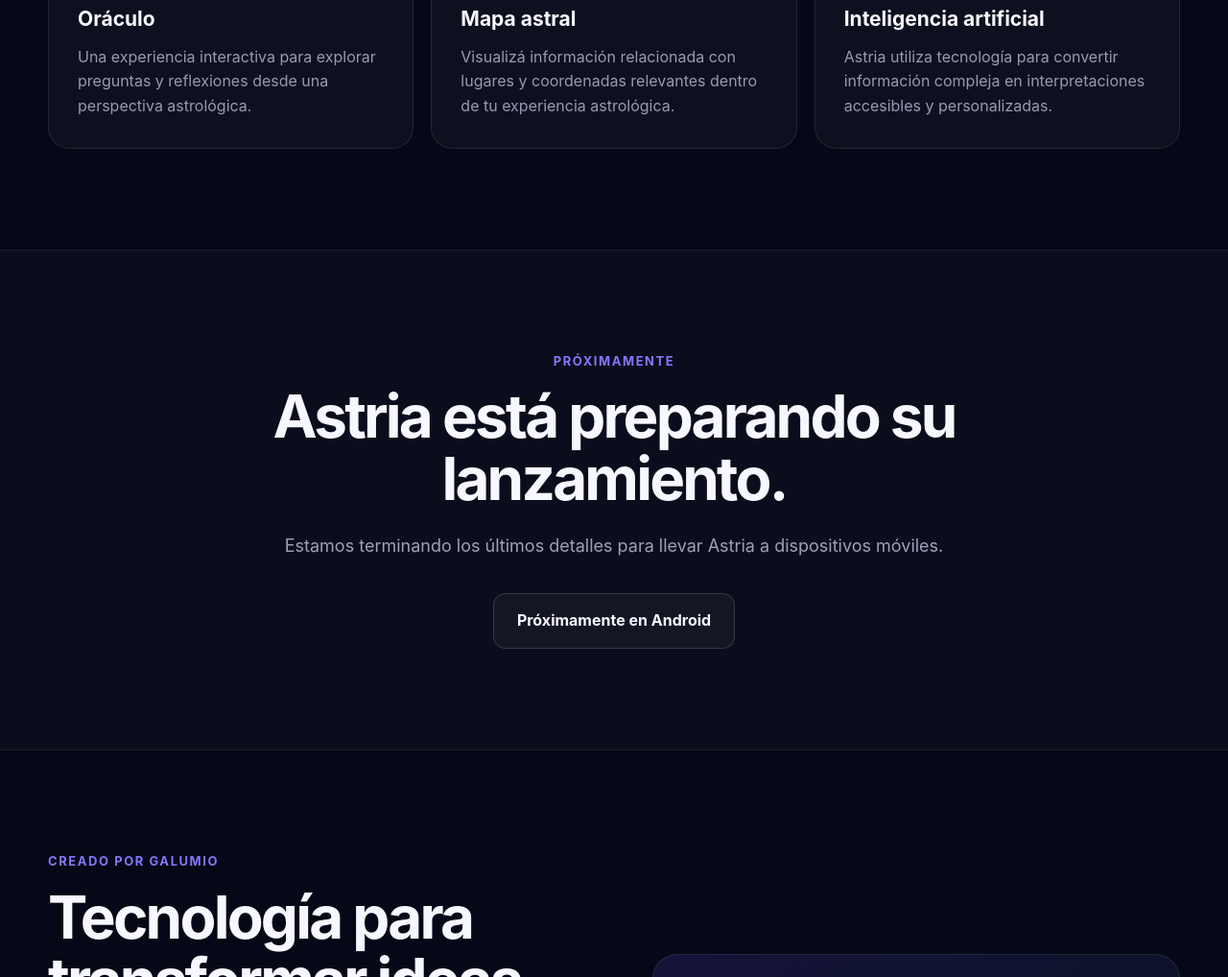
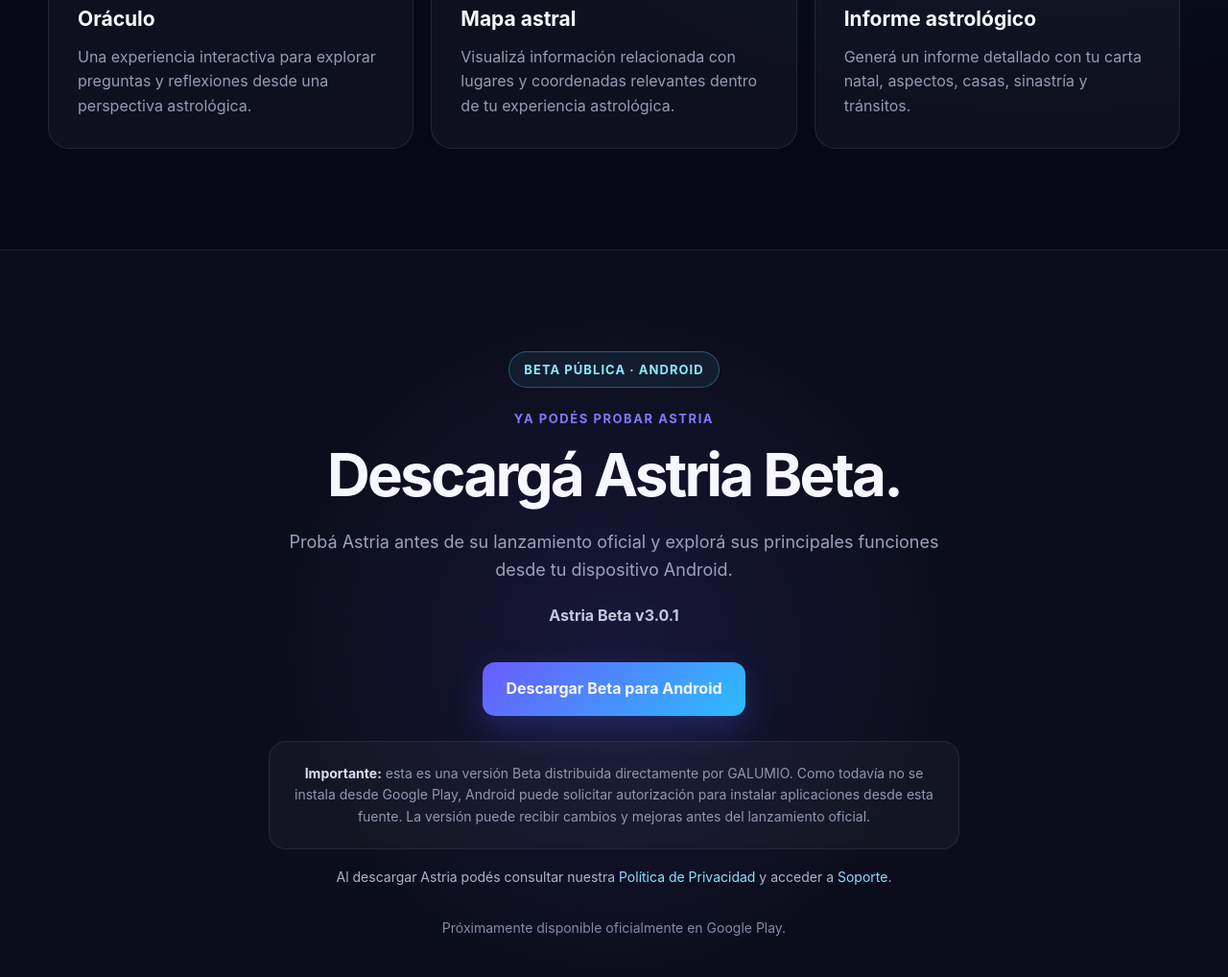
Before and after one commit to galumio/galumio.com.ar, a plain HTML site: page astria/index.html in a window 1280 px wide. Shown: the part 1782-2800 px from the top of the page at 96% size. Drawn offline with Linux system fonts and the light colour scheme.

Commit message:
Add Astria public Android beta download

```diff
--- a/astria/index.html
+++ b/astria/index.html
@@ -8,7 +8,7 @@
 
   <meta
     name="description"
-    content="Astria combina astrología, tecnología e inteligencia artificial para explorar tu carta natal, compatibilidad, horóscopo y mucho más."
+    content="Astria combina astrología y tecnología para explorar tu carta natal, compatibilidad, horóscopo y mucho más."
   >
 
   <style>
@@ -314,21 +314,66 @@
       color: #969bb5;
     }
 
-    .coming {
+    .beta {
       text-align: center;
       border-top: 1px solid rgba(255,255,255,.07);
       border-bottom: 1px solid rgba(255,255,255,.07);
-      background: rgba(255,255,255,.018);
+      background:
+        radial-gradient(circle at 50% 50%, rgba(105,92,255,.13), transparent 45%),
+        rgba(255,255,255,.018);
     }
 
-    .coming .section-title,
-    .coming .section-intro {
+    .beta .section-title,
+    .beta .section-intro {
       margin-left: auto;
       margin-right: auto;
     }
 
-    .coming .section-intro {
-      margin-bottom: 34px;
+    .beta .section-intro {
+      margin-bottom: 20px;
+    }
+
+    .beta-badge {
+      display: inline-block;
+      margin-bottom: 22px;
+      padding: 8px 15px;
+      border-radius: 999px;
+      border: 1px solid rgba(92,225,255,.3);
+      background: rgba(92,225,255,.07);
+      color: #8ceaff;
+      font-size: 13px;
+      font-weight: 700;
+      letter-spacing: .08em;
+      text-transform: uppercase;
+    }
+
+    .beta-info {
+      max-width: 720px;
+      margin: 26px auto 0;
+      padding: 22px;
+      border-radius: 18px;
+      border: 1px solid rgba(255,255,255,.08);
+      background: rgba(255,255,255,.035);
+      color: #9297b2;
+      font-size: 14px;
+    }
+
+    .beta-info strong {
+      color: #d9dcf1;
+    }
+
+    .beta-links {
+      margin-top: 18px;
+      font-size: 14px;
+      color: #aeb3ca;
+    }
+
+    .beta-links a {
+      color: #8cdfff;
+    }
+
+    .beta-links a:hover {
+      text-decoration: underline;
     }
 
     .galumio {
@@ -433,6 +478,7 @@
 
       <div class="nav-links">
         <a class="optional" href="#funciones">Funciones</a>
+        <a class="optional" href="#beta">Beta</a>
         <a href="/astria/privacidad/">Privacidad</a>
         <a href="/astria/soporte/">Soporte</a>
         <a href="/">GALUMIO</a>
@@ -449,7 +495,7 @@
       <div>
         <div class="eyebrow">
           <span class="eyebrow-dot"></span>
-          Un producto de GALUMIO
+          Beta para Android disponible
         </div>
 
         <h1>ASTRIA</h1>
@@ -457,18 +503,18 @@
         <h2>Descubrí tu universo.</h2>
 
         <p>
-          Astrología, tecnología e inteligencia artificial combinadas
-          en una experiencia personal para explorar tu carta natal,
-          tus relaciones y las energías que acompañan cada día.
+          Astrología y tecnología combinadas en una experiencia personal
+          para explorar tu carta natal, tus relaciones y las energías
+          que acompañan cada día.
         </p>
 
         <div class="buttons">
-          <a class="button button-primary" href="#funciones">
-            Descubrir Astria
+          <a class="button button-primary" href="#beta">
+            Probar Astria Beta
           </a>
 
-          <a class="button button-secondary" href="/">
-            Conocer GALUMIO
+          <a class="button button-secondary" href="#funciones">
+            Descubrir Astria
           </a>
         </div>
       </div>
@@ -572,11 +618,11 @@
         </article>
 
         <article class="feature">
-          <div class="feature-icon">AI</div>
-          <h3>Inteligencia artificial</h3>
+          <div class="feature-icon">PDF</div>
+          <h3>Informe astrológico</h3>
           <p>
-            Astria utiliza tecnología para convertir información
-            compleja en interpretaciones accesibles y personalizadas.
+            Generá un informe detallado con tu carta natal,
+            aspectos, casas, sinastría y tránsitos.
           </p>
         </article>
 
@@ -584,25 +630,57 @@
     </div>
   </section>
 
-  <section class="coming">
+  <section class="beta" id="beta">
     <div class="container">
 
+      <div class="beta-badge">
+        Beta pública · Android
+      </div>
+
       <div class="section-label">
-        Próximamente
+        Ya podés probar Astria
       </div>
 
       <h2 class="section-title">
-        Astria está preparando su lanzamiento.
+        Descargá Astria Beta.
       </h2>
 
       <p class="section-intro">
-        Estamos terminando los últimos detalles para llevar Astria
-        a dispositivos móviles.
+        Probá Astria antes de su lanzamiento oficial y explorá
+        sus principales funciones desde tu dispositivo Android.
       </p>
 
-      <span class="button button-secondary">
-        Próximamente en Android
-      </span>
+      <p style="color:#c5c8dc;font-weight:700;">
+        Astria Beta v3.0.1
+      </p>
+
+      <div class="buttons" style="justify-content:center;">
+        <a
+          class="button button-primary"
+          href="https://github.com/galumio/galumio.com.ar/releases/download/v3.0.1-beta.1/Astria-Beta-v3.0.1.apk"
+        >
+          Descargar Beta para Android
+        </a>
+      </div>
+
+      <div class="beta-info">
+        <strong>Importante:</strong>
+        esta es una versión Beta distribuida directamente por GALUMIO.
+        Como todavía no se instala desde Google Play, Android puede
+        solicitar autorización para instalar aplicaciones desde esta fuente.
+        La versión puede recibir cambios y mejoras antes del lanzamiento oficial.
+      </div>
+
+      <div class="beta-links">
+        Al descargar Astria podés consultar nuestra
+        <a href="/astria/privacidad/">Política de Privacidad</a>
+        y acceder a
+        <a href="/astria/soporte/">Soporte</a>.
+      </div>
+
+      <div style="margin-top:30px;color:#858aa6;font-size:14px;">
+        Próximamente disponible oficialmente en Google Play.
+      </div>
 
     </div>
   </section>
```
